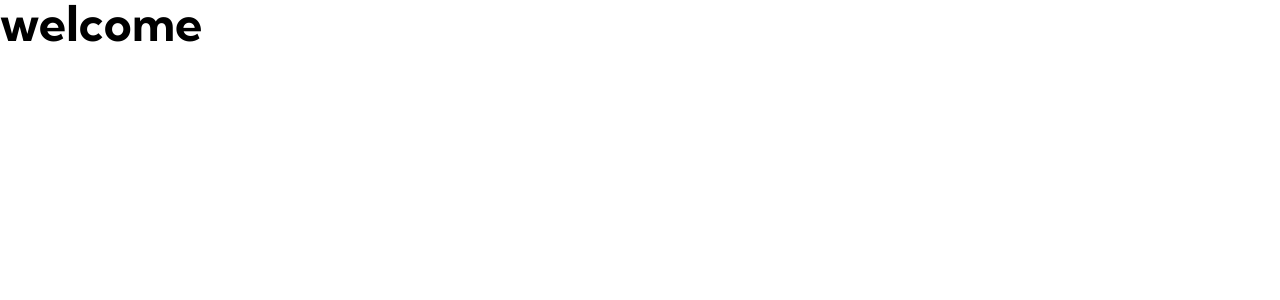
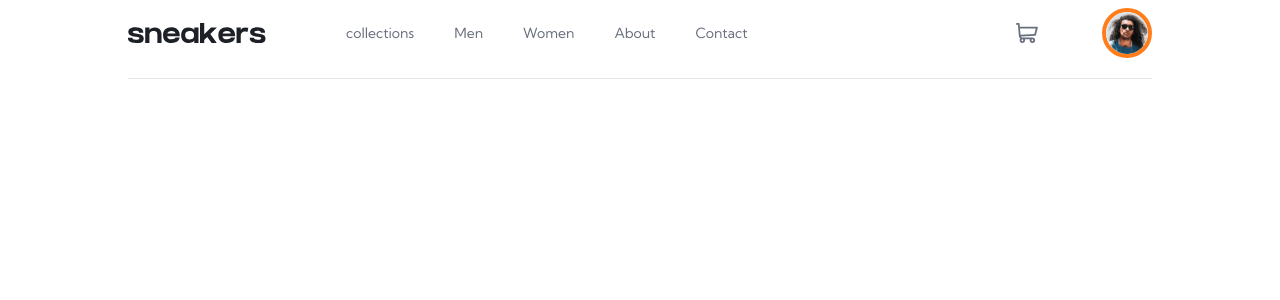
Before and after one commit to HIRWA13/Product-Page, a React (Vite) app: page / in a window 1280 px wide. Shown: the top 300 px of the page. Built offline with nearby package versions, Linux system fonts and the light colour scheme.

Commit message:
added header component

```diff
--- a/src/App.jsx
+++ b/src/App.jsx
@@ -1,11 +1,11 @@
-import { useState } from 'react'
+
+import Header from './components/Header/Header';
 
 function App() {
-  const [count, setCount] = useState(0)
 
   return (
     <>
-      <h1 className="font-KumbBold text-5xl">welcome</h1>
+    <Header/>
     </>
   )
 }
--- a/src/components/Header/Header.jsx
+++ b/src/components/Header/Header.jsx
@@ -1,5 +1,39 @@
 export default function Header() {
-    return (
-        <></>
-    );
+  const links = ["collections", "Men", "Women", "About", "Contact"];
+  return (
+    <>
+      <div className="flex justify-between items-center w-[80%] mx-auto mt-2 hover:cursor-pointer font-KumbRegular">
+        <div className="flex gap-4 items-center md:gap-20 ">
+          <div className="md:hidden">
+            <img src="../../../public/images/icon-menu.svg" alt="" />
+          </div>
+          <div>
+            <img src="../../../public/images/logo.svg" alt="" />
+          </div>
+          <ul className=" hidden md:flex  gap-10 text-sm  text-darkishGreyBlue ">
+            {links.map((link) => (
+              <li className="hover:text-neutralDarkBlue " key={link}>
+                {link}
+              </li>
+            ))}
+
+          </ul>
+        </div>
+
+        <div className="flex gap-3 md:gap-16 items-center ">
+          <div>
+            <img src="../../../public/images/icon-cart.svg" alt="cart icon" />
+          </div>
+          <div className=" w-[30px] lg:w-[50px]">
+            <img
+              src="../../../public/images/image-avatar.png"
+              alt=""
+              className="md:border rounded-full  lg:border-primaryOrange lg:border-4"
+            />
+          </div>
+        </div>
+      </div>
+      <hr className="w-[80%] mx-auto mt-5" />
+    </>
+  );
 }
```
